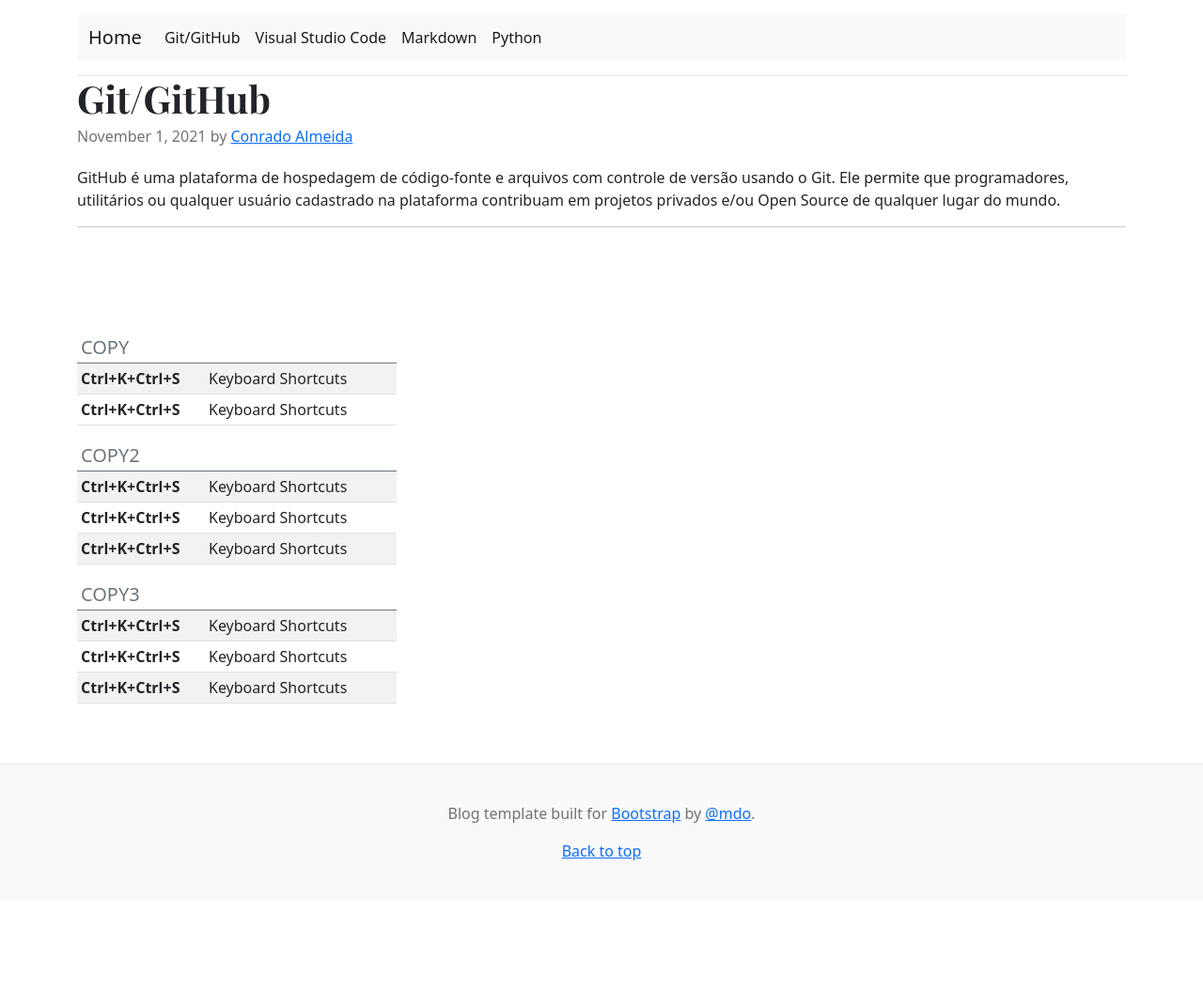
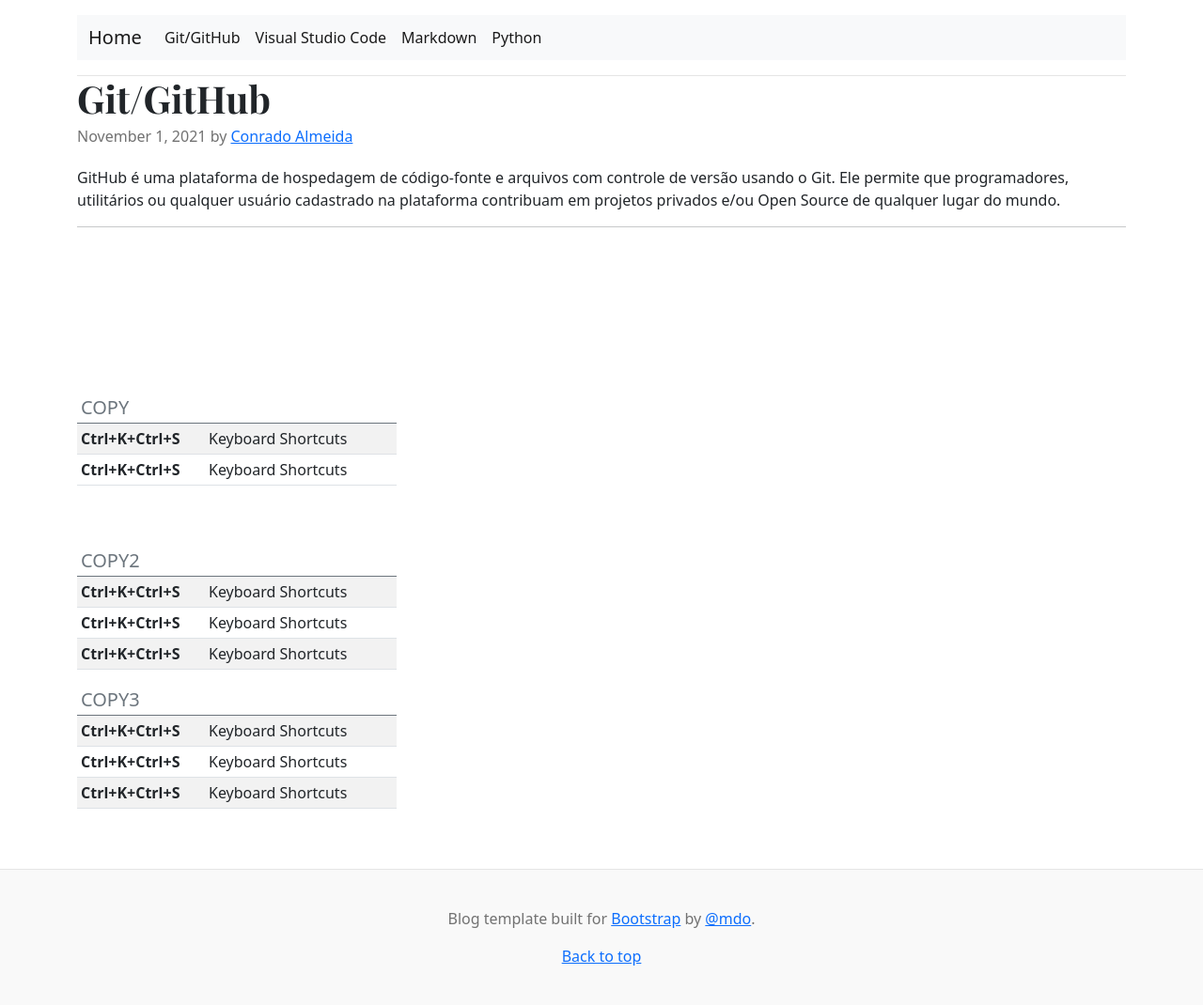
Before and after one commit to ConradoAlmeida/cheatsheets, a Jekyll site: the page built from git-cheat.html, in a window 1280 px wide. Shown: the whole page at 94% size. Built offline with Jekyll 4.4.1, drawn with Linux system fonts in a browser that asks for light colours; before the commit the page ends 958 px from its top, so only the background shows below that.

Commit message:
Update git-cheat.html

```diff
--- a/git-cheat.html
+++ b/git-cheat.html
@@ -18,10 +18,11 @@
 {% assign dados = site.data.store-data | where:"grupo","Git/GitHub" %}
 {% assign dados2 = dados | group_by:"categoria" %}
 
+
+
+  {% for dado in dados2 %}
 <div class="col-md-4">
  <article class="blog-post">
-
-  {% for dado in dados2 %}
 
   <table class="table table-striped table-sm">
     <thead>
```
